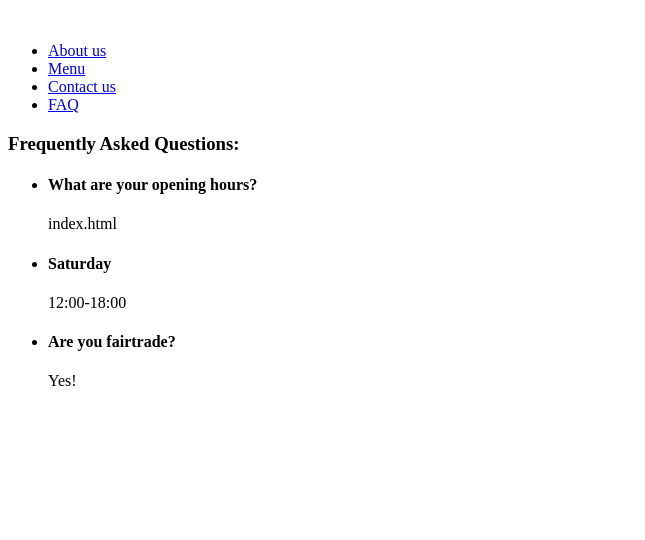
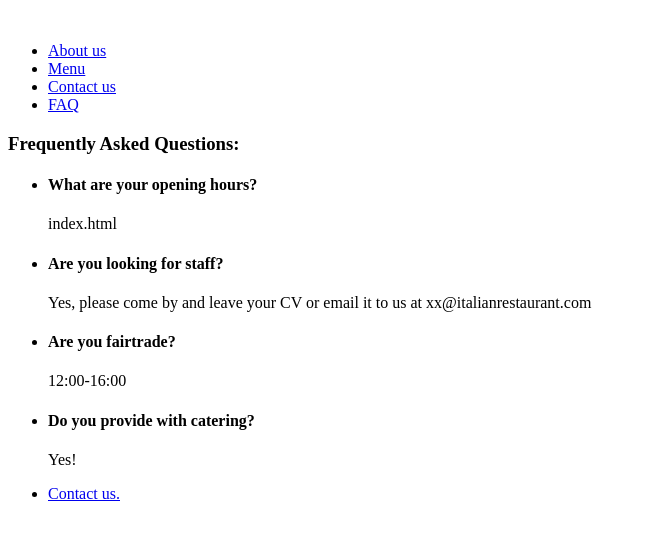
Before and after one commit to Taumich/ItalianRestaurant, a plain HTML site: page faq.html in a window 1280 px wide. Shown: the whole page, without its empty margins (0-645 px from the left). Drawn offline with Linux system fonts and the light colour scheme.

Commit message:
Update faq.html
looking for staff + catering

```diff
--- a/faq.html
+++ b/faq.html
@@ -29,13 +29,19 @@
                     <p> index.html</p>
                 </li>
                 <li>
-                    <h4>Saturday</h4>
-                    <p>12:00-18:00</p>
+                    <h4>Are you looking for staff?</h4>
+                    <p>Yes, please come by and leave your CV or email it to us at xx@italianrestaurant.com </p>
                 </li>
                 <li>
                     <h4>Are you fairtrade?</h4>
-                    <p>Yes!</p>
+                    <p>12:00-16:00</p>
                 </li>
+                <li>
+                    <h4>Do you provide with catering?</h4>
+                    <p>Yes!</p> <li><a href="contact.html"> Contact us.</a> </li>
+                </li>
+
+
             </ul>
 
         </div>
```
